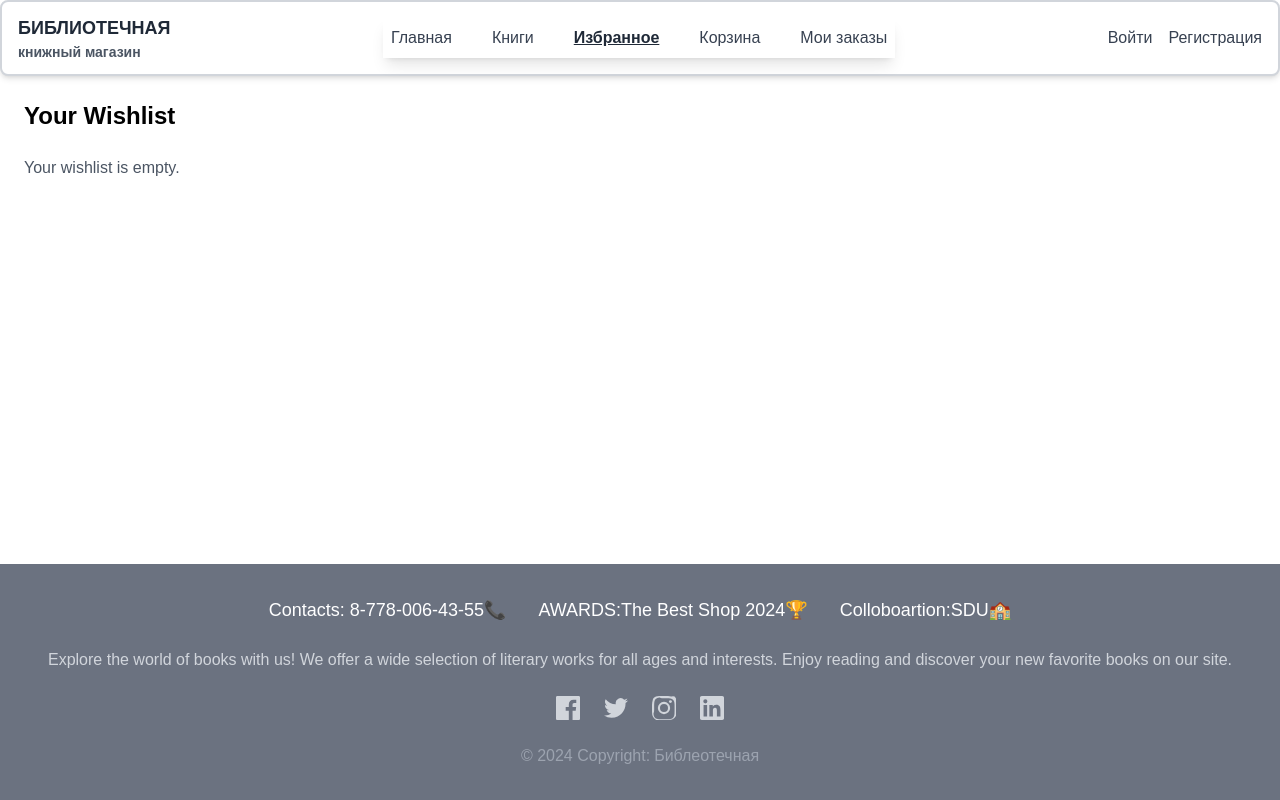
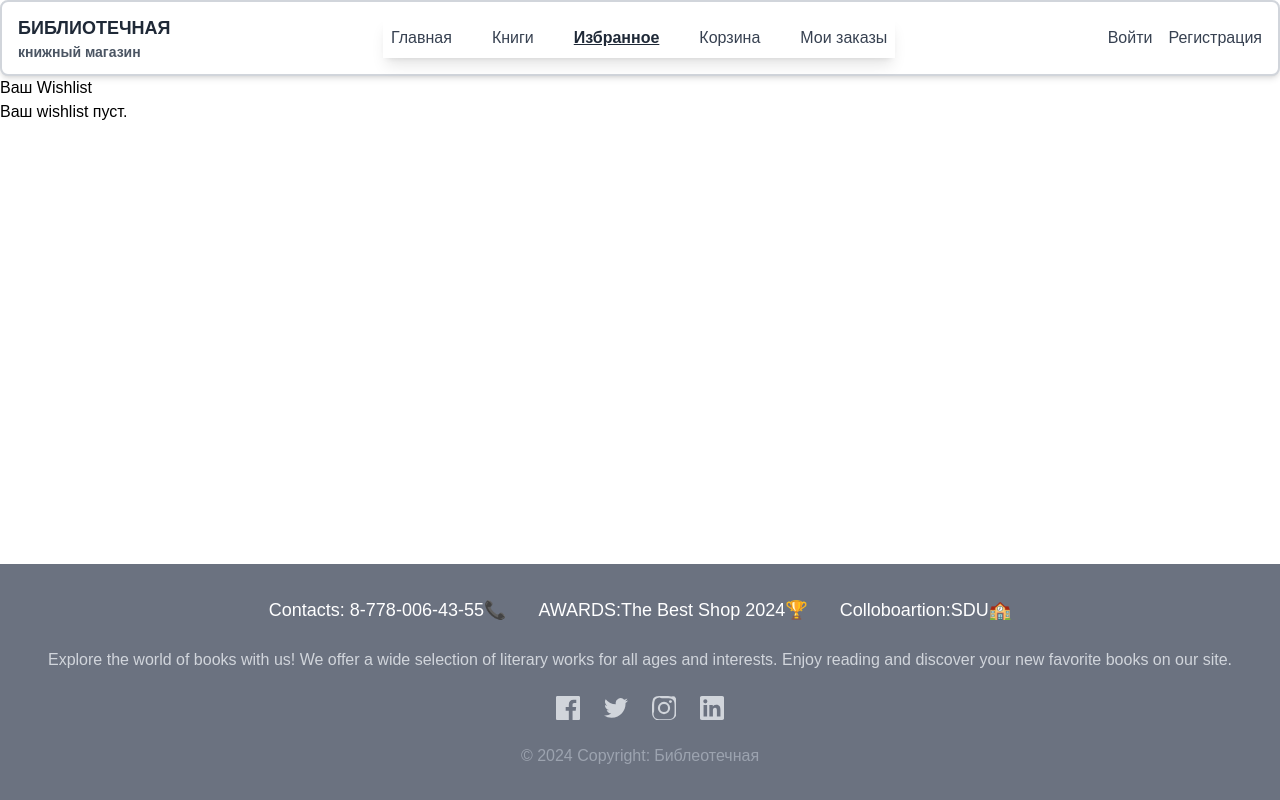
Before and after one commit to kai713/BookShopFinalProject, a React (Vite) app: page /wishlist in a window 1280 px wide. Built offline with nearby package versions, Linux system fonts and the light colour scheme.

Commit message:
Wishlist updated

```diff
--- a/src/pages/WishlistPage.jsx
+++ b/src/pages/WishlistPage.jsx
@@ -6,16 +6,12 @@ const WishlistPage = () => {
   const wishlist = useSelector((state) => state.wishlist.items);
 
   return (
-    <div className="p-6">
-      <h1 className="text-2xl font-bold mb-6">Your Wishlist</h1>
+    <div>
+      <h1>Ваш Wishlist</h1>
       {wishlist.length > 0 ? (
-        <div className="grid grid-cols-1 sm:grid-cols-2 lg:grid-cols-3 gap-6">
-          {wishlist.map((book) => (
-            <WishlistItem key={book.id} book={book} />
-          ))}
-        </div>
+        wishlist.map((book) => <WishlistItem key={book.bookId} book={book} />)
       ) : (
-        <p className="text-gray-600">Your wishlist is empty.</p>
+        <p>Ваш wishlist пуст.</p>
       )}
     </div>
   );
--- a/src/store/WishlistSlice.js
+++ b/src/store/WishlistSlice.js
@@ -7,13 +7,13 @@ const wishlistSlice = createSlice({
   },
   reducers: {
     addToWishlist: (state, action) => {
-      const exists = state.items.some((item) => item.id === action.payload.id);
+      const exists = state.items.some((item) => item.bookId === action.payload.bookId);
       if (!exists) {
         state.items.push(action.payload); // Добавляем уникальный элемент
       }
     },
     removeFromWishlist: (state, action) => {
-      state.items = state.items.filter((item) => item.id !== action.payload); // Удаляем элемент по ID
+      state.items = state.items.filter((item) => item.bookId !== action.payload); // Удаляем элемент по bookId
     },
   },
 });
```
